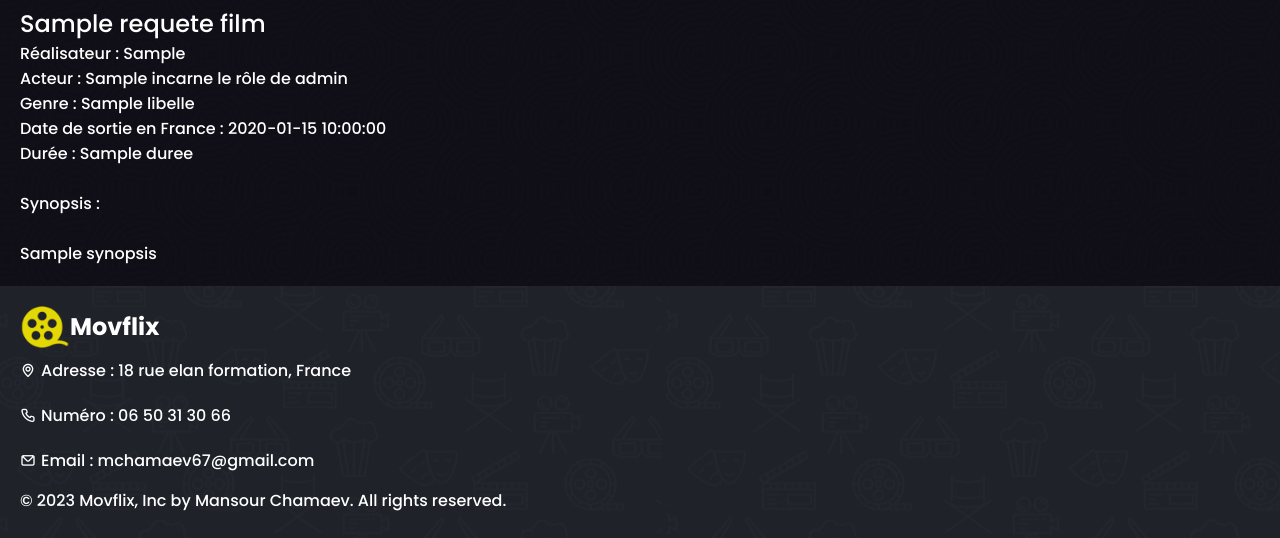
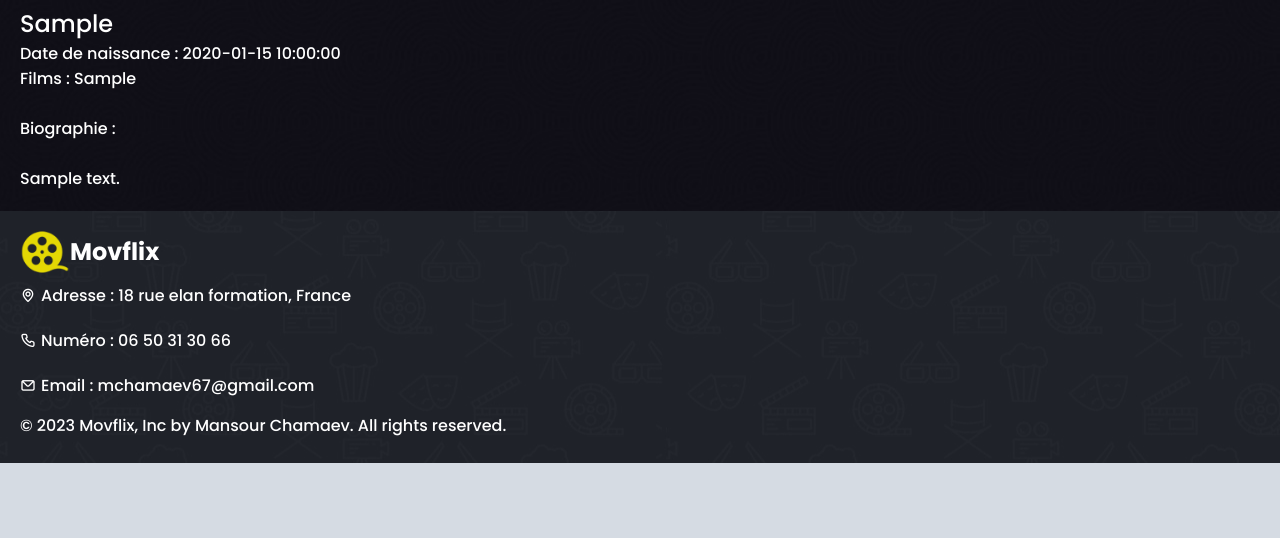
Before and after one commit to euroR67/SQL, a PHP site: template SQL Cinéma/view/detailActeur.php in a window 1280 px wide. Shown: the part 1019-1557 px from the top of the page. After the commit the page ends 1482 px from the top, so only its background shows below. Run offline with PHP 8.4, Linux system fonts and the light colour scheme; the template is opened without the code that fills it: most values are stand-ins (such as "Sample title", 1, 10 or a date in 2020); grey boxes marked "Sample" are stand-in pictures; some web fonts are replaced.

Commit message:
finition de quelque petit anomalie d'affichage sur les vue detailActeur et detailFIlm

```diff
--- a/SQL Cinéma/index.php
+++ b/SQL Cinéma/index.php
@@ -9,16 +9,16 @@
 
     // on stock cinemaController dans une variable
     $ctrlCinema = new CinemaController();
-
+    $id = (isset($_GET["id"])) ? $_GET["id"] : null;
     // on récupère l'action passée dans l'URL
     if(isset($_GET["action"])) {
         // en fonction de l'action on appelle la méthode du controller
         switch ($_GET["action"]) {
             case "listTop4" : $ctrlCinema->listTop4(); break;
             case "listFilms" : $ctrlCinema->listFilms(); break;
-            case "detailFilm": $ctrlCinema->detailFilm($_GET["id"]); break;
+            case "detailFilm": $ctrlCinema->detailFilm($id); break;
             case "listActeurs" : $ctrlCinema->listActeurs(); break;
-            case "detailActeur": $ctrlCinema->detailActeur($_GET["id"]); break;
+            case "detailActeur": $ctrlCinema->detailActeur($id); break;
         }
     }
 
--- a/SQL Cinéma/view/detailActeur.php
+++ b/SQL Cinéma/view/detailActeur.php
@@ -3,24 +3,18 @@
 
 
 <main>
-    <!-- Section des top 4 films -->
+
     <div class="detail">
-        <?php $film=$requeteFilm->fetch() ?>
-        <img src="public/img/<?= $film["affiche"] ?>" alt="Word War Z">
+        <?php foreach($requeteActeur->fetchAll() as $acteur) { ?>
+        <img src="public/img/<?= $acteur["photo"] ?>" alt="">
         <div class="info">
-            <h2><?= $film["titre"] ?></h2>
-            <p>Réalisateur : <?= $film["info_realisateur"] ?></p>
-            <?php foreach ($requeteCasting->fetchAll() as $casting) { ?>
-            <p>Acteur : <?= $casting["info_acteur"] ?> incarne le rôle de <?= $casting["role_jouer"] ?></p>
-            <?php } ?>
-            <?php foreach ($requeteGenre->fetchAll() as $genre) { ?>
-            <p>Genre : <?= $genre["libelle"] ?></p>
-            <?php } ?>
-            <p>Date de sortie en France : <?= $film["date_sortie"] ?></p>
-            <p>Durée : <?= $film["duree"] ?></p><br>
-            <p>Synopsis :</p><br>
-            <p><?= $film["synopsis"] ?></p>
+            <h2><?= $acteur["info_acteur"] ?></h2>
+            <p>Date de naissance : <?= $acteur["date_de_naissance"] ?></p>
+            <p>Films : <?= $acteur["films_jouer"] ?></p>
+            <br><p>Biographie :</p><br>
+            <p><?= $acteur["biographie"] ?></p>
         </div>
+        <?php } ?>
     </div>
 
 </main>
@@ -28,7 +22,7 @@
 
 <?php
     // on stock le titre de la page dans une variable
-    $titre = "Détail de l'acteur " . $film["titre"];
+    $titre = "Détail de l'acteur " . $acteur["info_acteur"];
     // on stock le titre secondaire de la page dans une variable
     // fin d'enregistrement
     // on stock le contenu de la page dans une variable
```
Also changed, not shown: SQL Cinéma/controller/CinemaController.php (+20 -5 lines).
